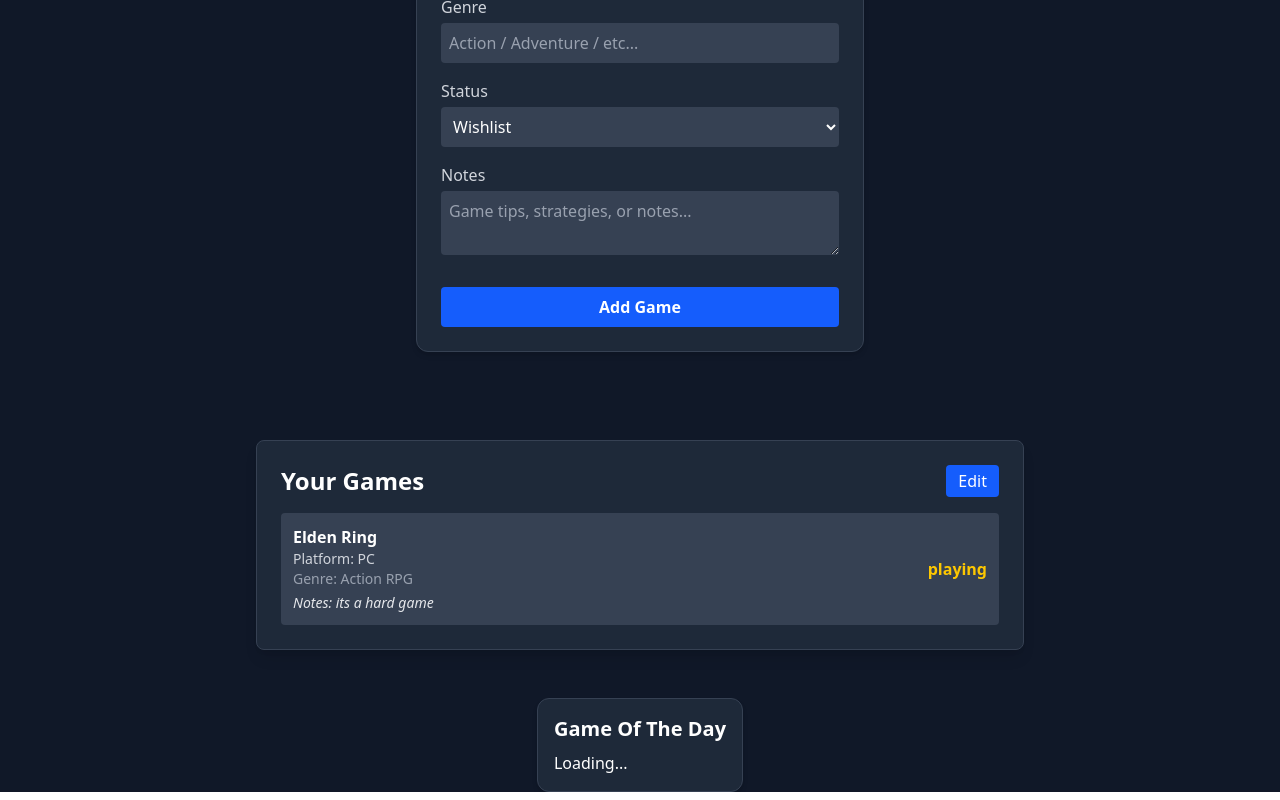
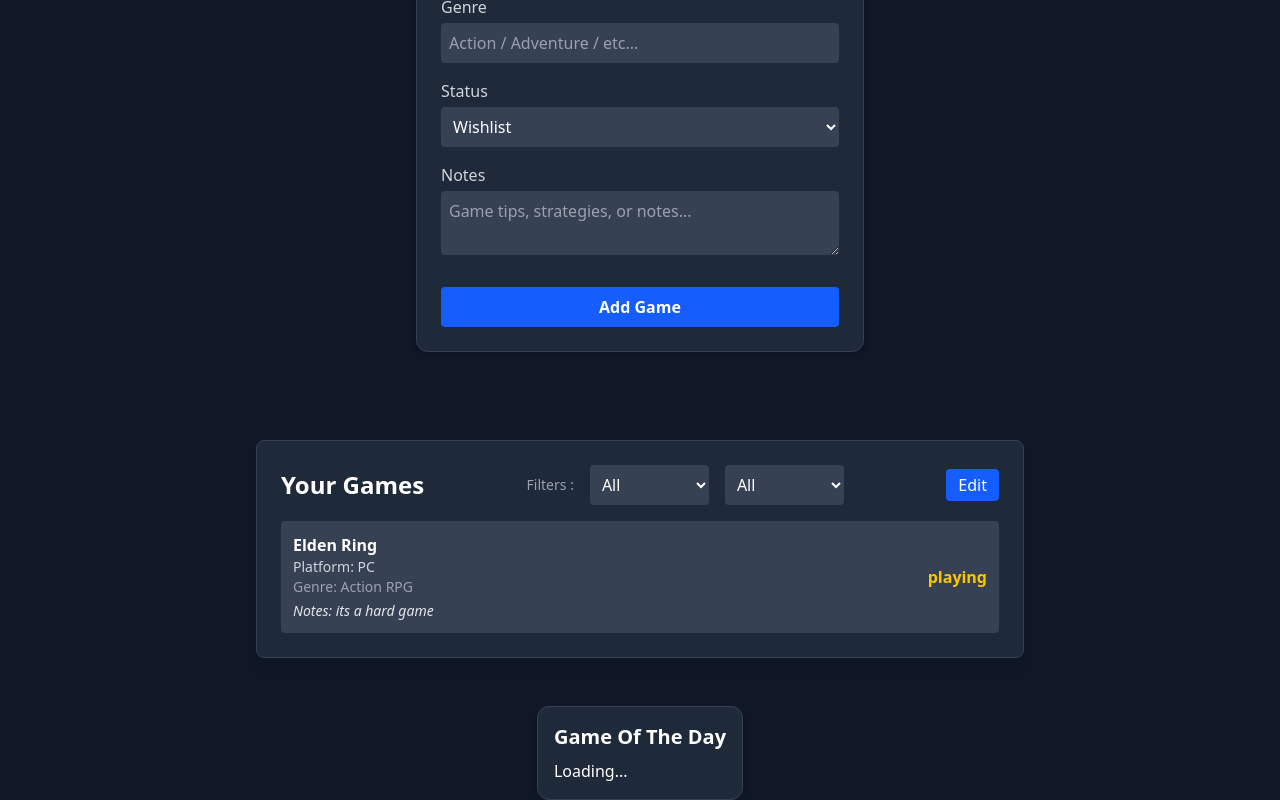
Before and after one commit to mousa897/game-backlog, a React (Vite) app: page / in a window 1280 px wide. Shown: the part 462-1262 px from the top of the page. Built offline with nearby package versions, Linux system fonts and the light colour scheme; no server answers.

Commit message:
added filter

```diff
--- a/src/components/DisplayContent.jsx
+++ b/src/components/DisplayContent.jsx
@@ -2,9 +2,25 @@ import { useState } from "react";
 import { useGames } from "../context/GameContext";
 
 function DisplayContent() {
+  // show the edit button
   const [showEdit, setShowEdit] = useState(false);
 
+  // filter states
+  const [statusFilter, setStatusFilter] = useState("all");
+  const [platformFilter, setPlatformFilter] = useState("all");
+
+  // useGames from context
   const { games, setGames, editGame, setEditGame } = useGames();
+
+  // filter games
+  const filteredGames = games.filter((game) => {
+    const statusMatch = statusFilter === "all" || game.status === statusFilter;
+
+    const platformMatch =
+      platformFilter === "all" || game.platform === platformFilter;
+
+    return statusMatch && platformMatch;
+  });
 
   function handleDelete(id) {
     setGames(games.filter((game) => game.id !== id));
@@ -14,6 +30,35 @@ function DisplayContent() {
     <div className="bg-gray-800 p-6 rounded-lg shadow-lg text-white mt-8 w-full max-w-3xl mx-auto border border-gray-700">
       <div className="flex justify-between items-center mb-4">
         <h2 className="text-2xl font-semibold text-center">Your Games</h2>
+        <div className="flex gap-4 ">
+          <label className="flex items-center text-sm text-gray-400">
+            Filters :
+          </label>
+          <select
+            className="p-2 rounded bg-gray-700 text-white"
+            value={statusFilter}
+            onChange={(e) => setStatusFilter(e.target.value)}
+          >
+            <option value="all">All</option>
+            <option value="completed">Completed</option>
+            <option value="playing">Playing</option>
+            <option value="paused">Paused</option>
+            <option value="dropped">Dropped</option>
+            <option value="wishlist">Wishlist</option>
+          </select>
+          <select
+            className="p-2 rounded bg-gray-700 text-white"
+            value={platformFilter}
+            onChange={(e) => setPlatformFilter(e.target.value)}
+          >
+            <option value="all">All</option>
+            <option value="PC">PC</option>
+            <option value="Playstation">Playstation</option>
+            <option value="Xbox">Xbox</option>
+            <option value="Switch">Switch</option>
+          </select>
+        </div>
+
         <button
           // to show edit button
           onClick={() => {
@@ -29,9 +74,8 @@ function DisplayContent() {
           {showEdit ? "Hide" : "Edit"}
         </button>
       </div>
-
       <ul className="space-y-3">
-        {games.map((game) => (
+        {filteredGames.map((game) => (
           <li
             className="bg-gray-700 p-3 rounded flex justify-between items-center"
             key={game.id}
```
